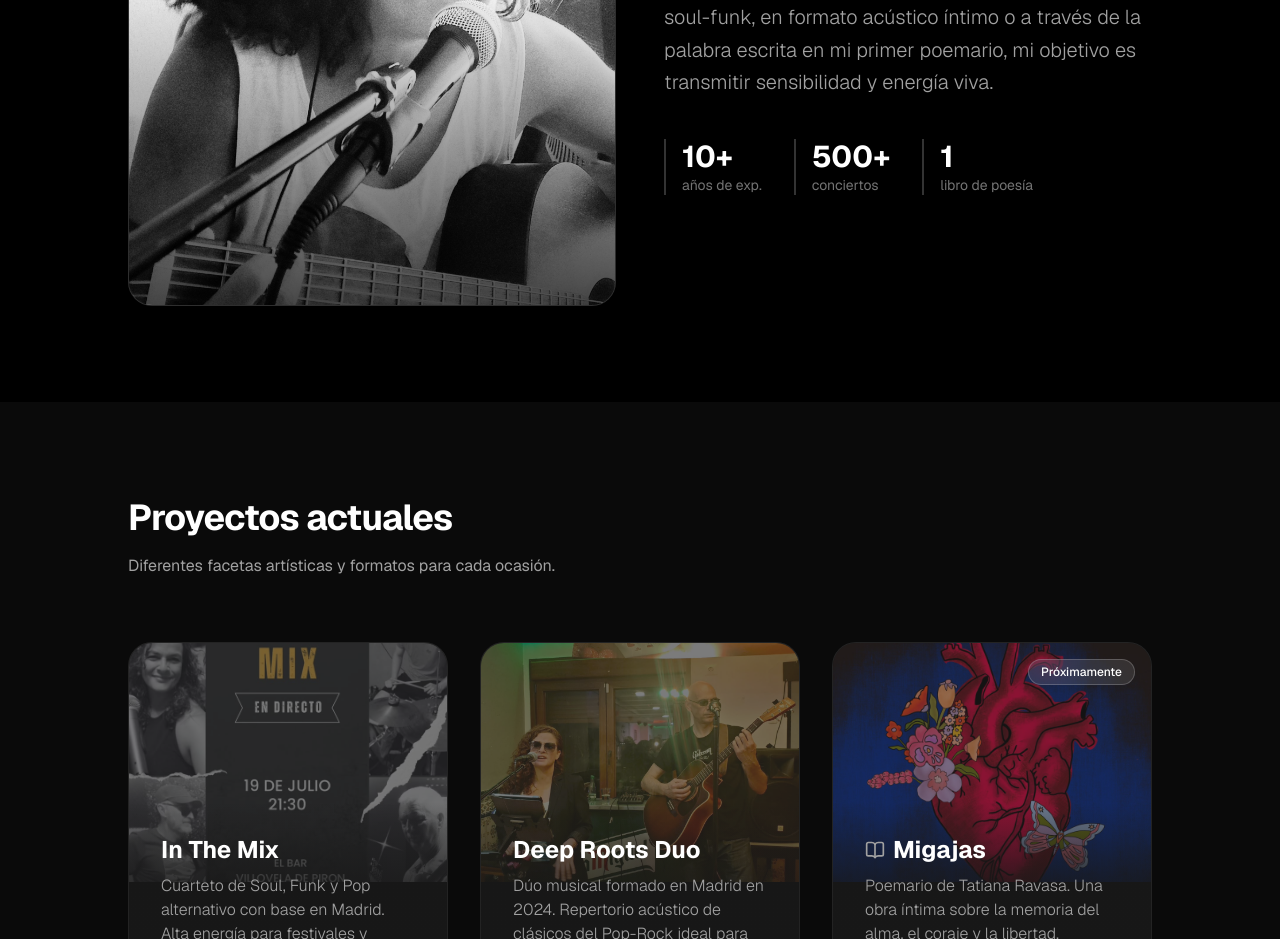
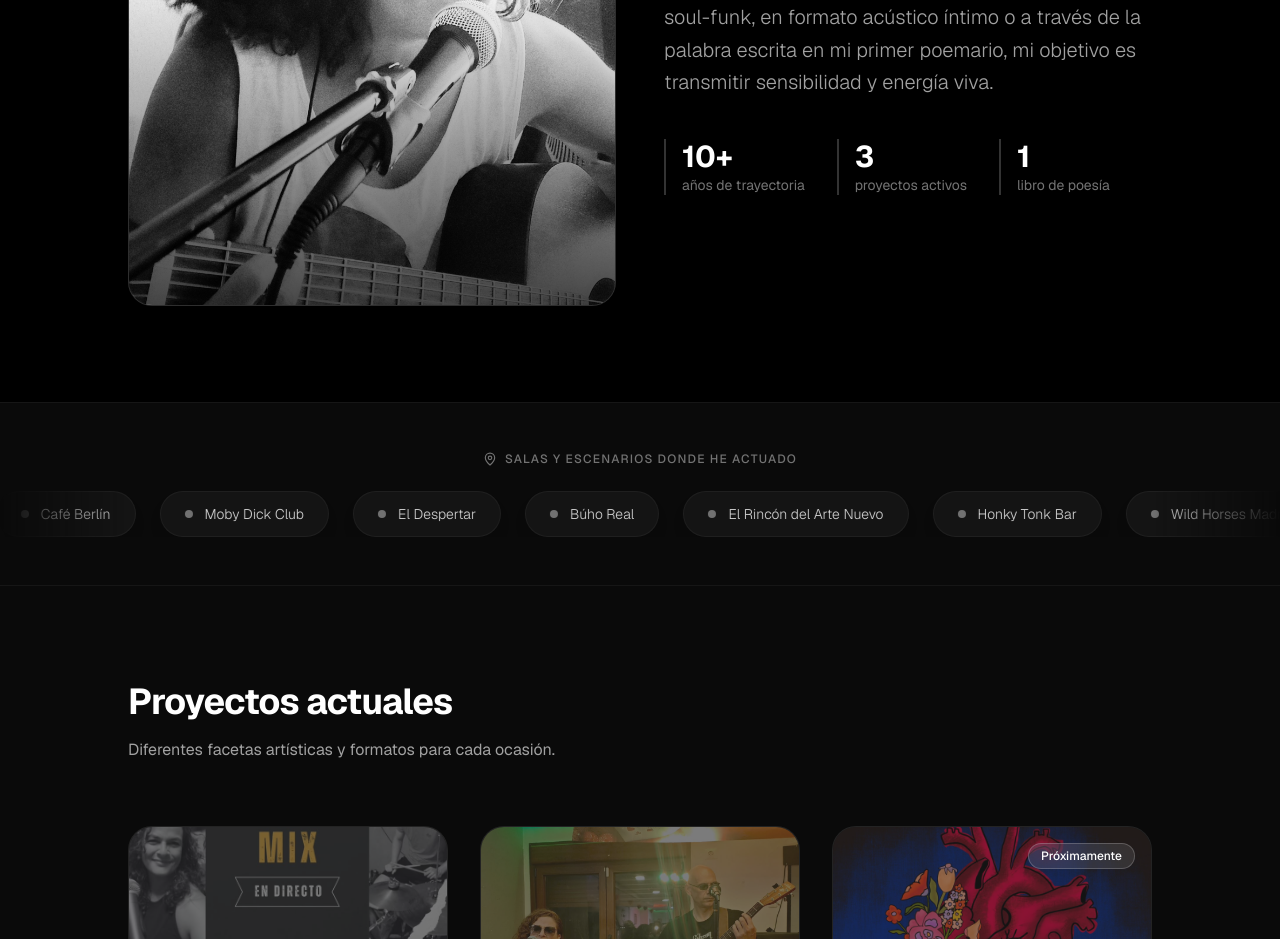
Before and after one commit to jdavidsmonroy/tats-web, a Next.js app: page / in a window 1280 px wide. Shown: the part 1200-2139 px from the top of the page. Built offline with nearby package versions, Linux system fonts and the light colour scheme.

Commit message:
Añadida seccion de marquee infinito para salas y escenarios y cambiado el indicador numerico a años de trayectoria

```diff
--- a/app/page.tsx
+++ b/app/page.tsx
@@ -1,5 +1,6 @@
 import Hero from "@/components/Hero";
 import About from "@/components/About";
+import VenuesMarquee from "@/components/VenuesMarquee";
 import Projects from "@/components/Projects";
 import Gallery from "@/components/Gallery";
 import GigsCalendar from "@/components/GigsCalendar";
@@ -10,6 +11,7 @@ export default function Home() {
     <main className="min-h-screen bg-black">
       <Hero />
       <About />
+      <VenuesMarquee />
       <Projects />
       <Gallery />
       <GigsCalendar />
--- a/components/About.tsx
+++ b/components/About.tsx
@@ -16,11 +16,11 @@ export default function About() {
             <div className="flex gap-8 pt-4">
               <div className="flex flex-col border-l-2 border-white/20 pl-4">
                 <span className="text-3xl font-bold">10+</span>
-                <span className="text-sm text-neutral-500">años de exp.</span>
+                <span className="text-sm text-neutral-500">años de trayectoria</span>
               </div>
               <div className="flex flex-col border-l-2 border-white/20 pl-4">
-                <span className="text-3xl font-bold">500+</span>
-                <span className="text-sm text-neutral-500">conciertos</span>
+                <span className="text-3xl font-bold">3</span>
+                <span className="text-sm text-neutral-500">proyectos activos</span>
               </div>
               <div className="flex flex-col border-l-2 border-white/20 pl-4">
                 <span className="text-3xl font-bold">1</span>
--- /dev/null
+++ b/components/VenuesMarquee.tsx
@@ -0,0 +1,53 @@
+"use client";
+
+import { motion } from "framer-motion";
+import { MapPin } from "lucide-react";
+
+export default function VenuesMarquee() {
+  const venues = [
+    "Wild Horses Madrid",
+    "Sala Clamores",
+    "Café Berlín",
+    "Moby Dick Club",
+    "El Despertar",
+    "Búho Real",
+    "El Rincón del Arte Nuevo",
+    "Honky Tonk Bar",
+  ];
+
+  // Duplicate array for seamless infinite scroll
+  const marqueeItems = [...venues, ...venues];
+
+  return (
+    <section className="py-12 bg-neutral-950 border-y border-white/5 overflow-hidden">
+      <div className="container mx-auto px-6 mb-6">
+        <p className="text-center text-xs uppercase tracking-widest text-neutral-500 font-medium flex items-center justify-center gap-2">
+          <MapPin className="w-3.5 h-3.5" />
+          <span>Salas y escenarios donde he actuado</span>
+        </p>
+      </div>
+
+      <div className="flex overflow-hidden select-none [mask-image:linear-gradient(to_right,transparent,black_10%,black_90%,transparent)]">
+        <motion.div
+          animate={{ x: ["0%", "-50%"] }}
+          transition={{
+            repeat: Infinity,
+            ease: "linear",
+            duration: 25,
+          }}
+          className="flex flex-nowrap gap-6 items-center min-w-max"
+        >
+          {marqueeItems.map((venue, i) => (
+            <div
+              key={i}
+              className="px-6 py-3 rounded-full bg-neutral-900/80 border border-white/5 text-sm text-neutral-300 font-light backdrop-blur-md hover:border-white/20 transition-all flex items-center gap-3 whitespace-nowrap shadow-lg"
+            >
+              <span className="w-2 h-2 rounded-full bg-white/40" />
+              <span>{venue}</span>
+            </div>
+          ))}
+        </motion.div>
+      </div>
+    </section>
+  );
+}
```
